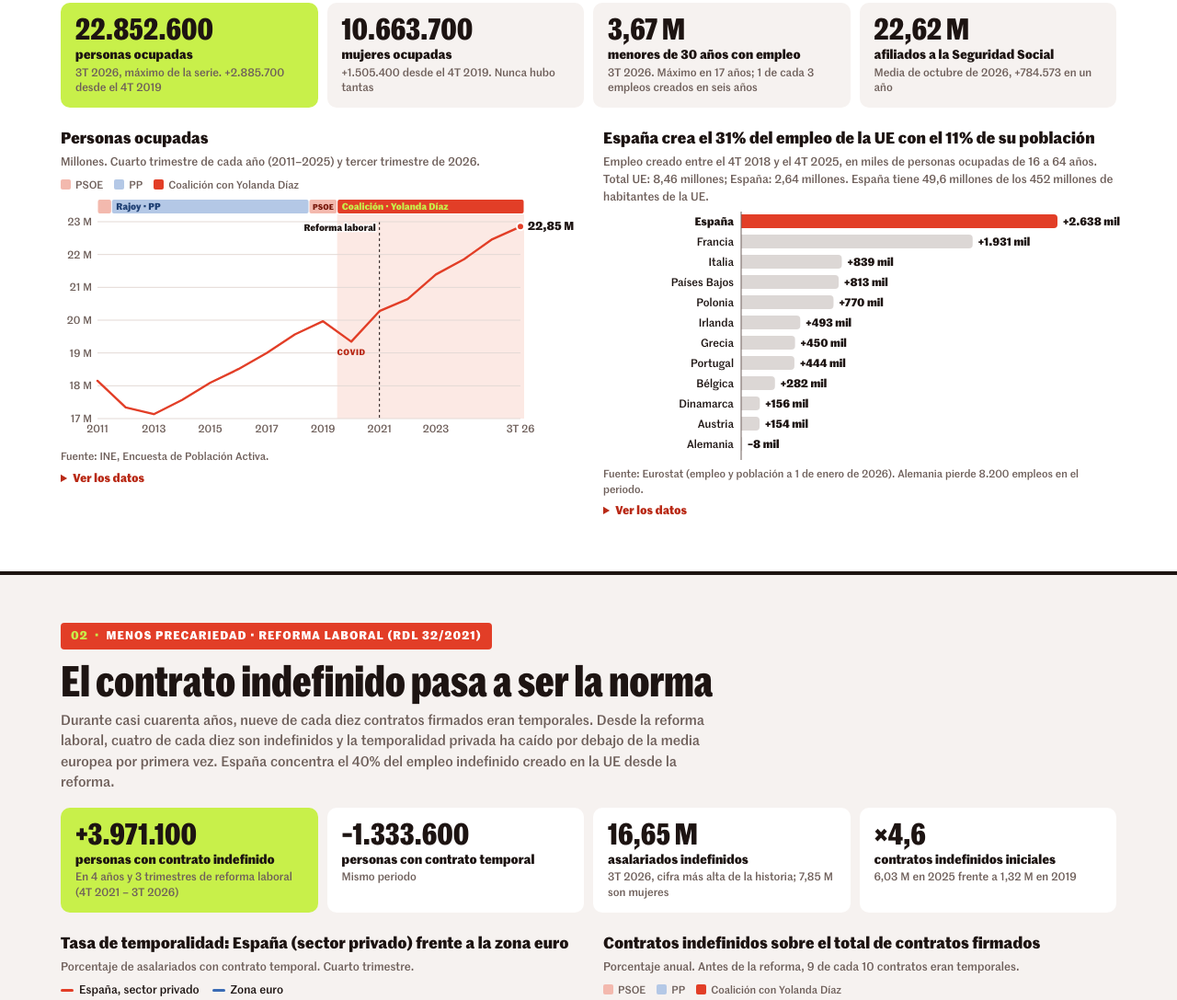
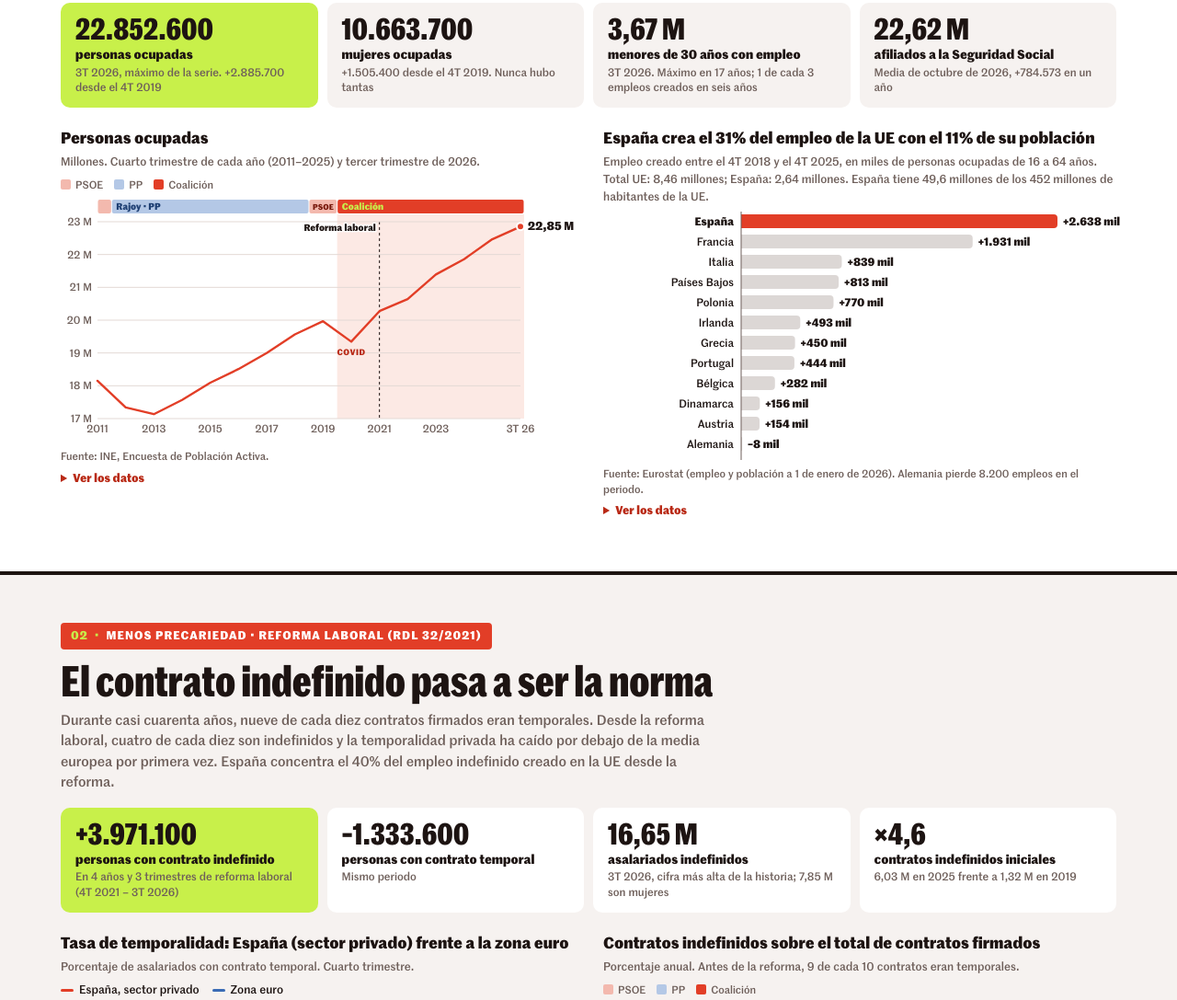
Before and after one commit to segundogg/legado-yolanda-diaz, a plain HTML site: page index.html in a window 1280 px wide. Shown: the part 801-1888 px from the top of the page at 92% size. Drawn offline with Linux system fonts and the light colour scheme.

Commit message:
Add files via upload

```diff
--- a/index.html
+++ b/index.html
@@ -761,7 +761,7 @@ function niceTicks(lo,hi,n){var span=hi-lo||1;var step=Math.pow(10,Math.floor(Ma
 function el(tag,attrs,parent){var e=document.createElementNS(NS,tag);for(var k in attrs)e.setAttribute(k,attrs[k]);if(parent)parent.appendChild(e);return e;}
 function txt(parent,x,y,s,attrs){var a={x:x,y:y,"font-size":11.5,fill:C.muted,"font-family":"Marr Sans, system-ui, sans-serif"};for(var k in attrs)a[k]=attrs[k];var t=el("text",a,parent);t.textContent=s;return t;}
 function frame(fig,cfg){
- fig.innerHTML='<h3>'+cfg.title+'</h3>'+(cfg.cap?'<p class="cap">'+cfg.cap+'</p>':"")+(cfg.legend?'<div class="legend-inline">'+cfg.legend.map(function(l){return '<span style="--c:'+l[1]+'">'+l[0]+'</span>';}).join("")+'</div>':"")+(isYears(cfg.x||[])?'<div class="eras"><span style="--c:#F3B9AE">PSOE</span><span style="--c:#B4C8E6">PP</span><span style="--c:#E23E27">Coalición con Yolanda Díaz</span></div>':"")+'<div class="plot"></div><p class="src">Fuente: '+cfg.src+'</p>';
+ fig.innerHTML='<h3>'+cfg.title+'</h3>'+(cfg.cap?'<p class="cap">'+cfg.cap+'</p>':"")+(cfg.legend?'<div class="legend-inline">'+cfg.legend.map(function(l){return '<span style="--c:'+l[1]+'">'+l[0]+'</span>';}).join("")+'</div>':"")+(isYears(cfg.x||[])?'<div class="eras"><span style="--c:#F3B9AE">PSOE</span><span style="--c:#B4C8E6">PP</span><span style="--c:#E23E27">Coalición</span></div>':"")+'<div class="plot"></div><p class="src">Fuente: '+cfg.src+'</p>';
  if(cfg.table){var t=cfg.table;var d=document.createElement("details");d.innerHTML='<summary>Ver los datos</summary><div class="tbl-wrap"><table><thead><tr>'+t.head.map(function(h,i){return '<th'+(i?' class="n"':"")+'>'+h+'</th>';}).join("")+'</tr></thead><tbody>'+t.rows.map(function(r){return '<tr>'+r.map(function(c,i){return '<td'+(i?' class="n"':"")+'>'+c+'</td>';}).join("")+'</tr>';}).join("")+'</tbody></table></div>';fig.appendChild(d);}
  return fig.querySelector(".plot");
 }
@@ -769,7 +769,7 @@ var REG=[];
 function register(fn){REG.push(fn);fn();}
 var rt;window.addEventListener("resize",function(){clearTimeout(rt);rt=setTimeout(function(){REG.forEach(function(f){f();});},150);});
 
-var VAR=1;var ERAS={z:{bg:"#F3B9AE",fg:"#7A1B0E",l:"Zapatero · PSOE",s:"PSOE"},r:{bg:"#B4C8E6",fg:"#1E3F73",l:"Rajoy · PP",s:"PP"},s:{bg:"#F3B9AE",fg:"#7A1B0E",l:"Sánchez · PSOE",s:"PSOE"},c:{bg:"#E23E27",fg:"#C8F04A",l:"Coalición · Yolanda Díaz",s:"Coalición"}};
+var VAR=1;var ERAS={z:{bg:"#F3B9AE",fg:"#7A1B0E",l:"Zapatero · PSOE",s:"PSOE"},r:{bg:"#B4C8E6",fg:"#1E3F73",l:"Rajoy · PP",s:"PP"},s:{bg:"#F3B9AE",fg:"#7A1B0E",l:"Sánchez · PSOE",s:"PSOE"},c:{bg:"#E23E27",fg:"#C8F04A",l:"Coalición",s:"Coalición"}};
 var TINT={c:VAR===1?"#FCE9E4":"#E23E27"};
 function barFill(x){var e=eraOf(x);if(e==="c")return VAR===1?"#E23E27":"#C8F04A";return "#D3C8C4";}
 function eraOf(x){x=String(x);if(/^3T/.test(x))return "c";var y=parseInt(x,10);if(y<=2011)return "z";if(y<=2018)return "r";if(y===2019)return "s";return "c";}
```
